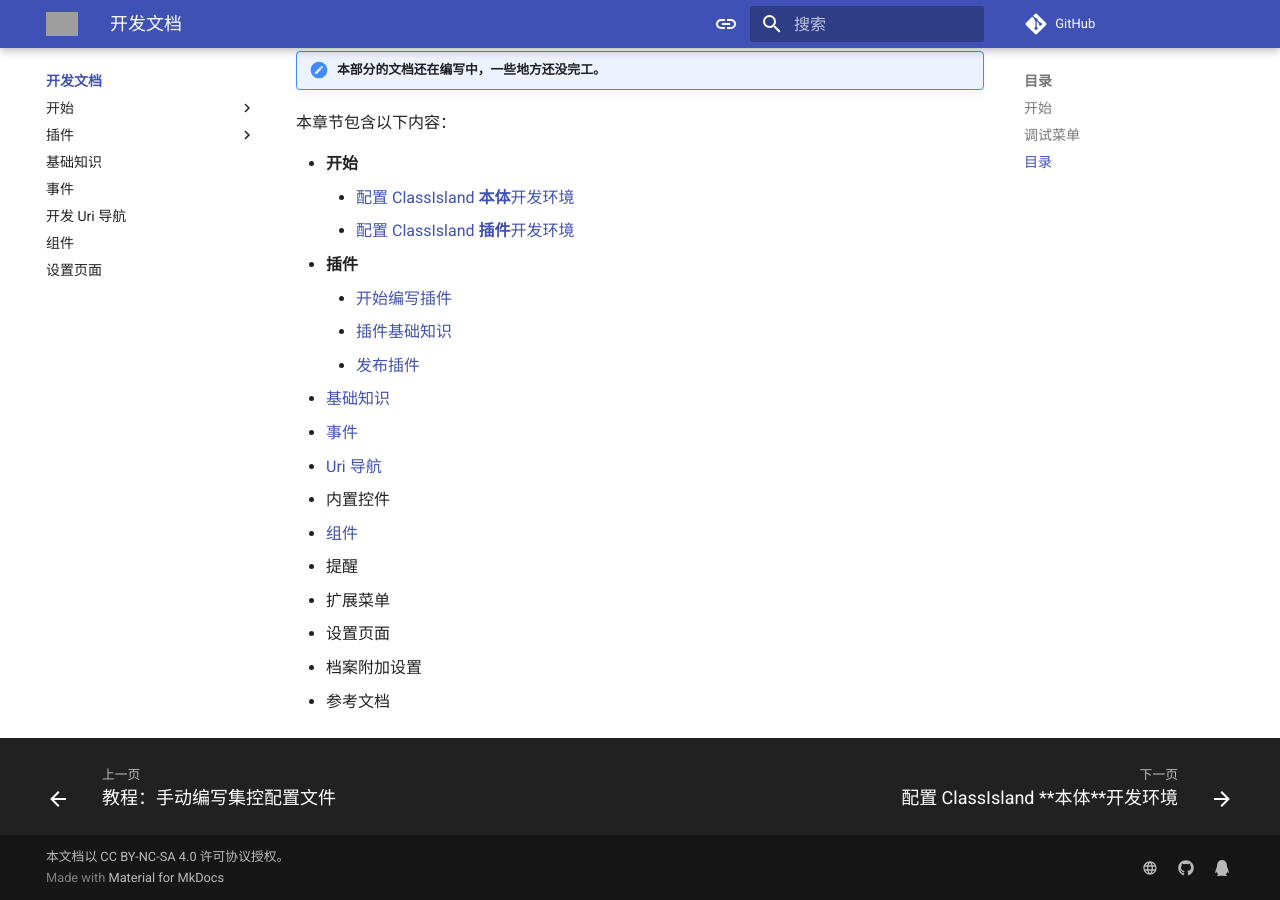
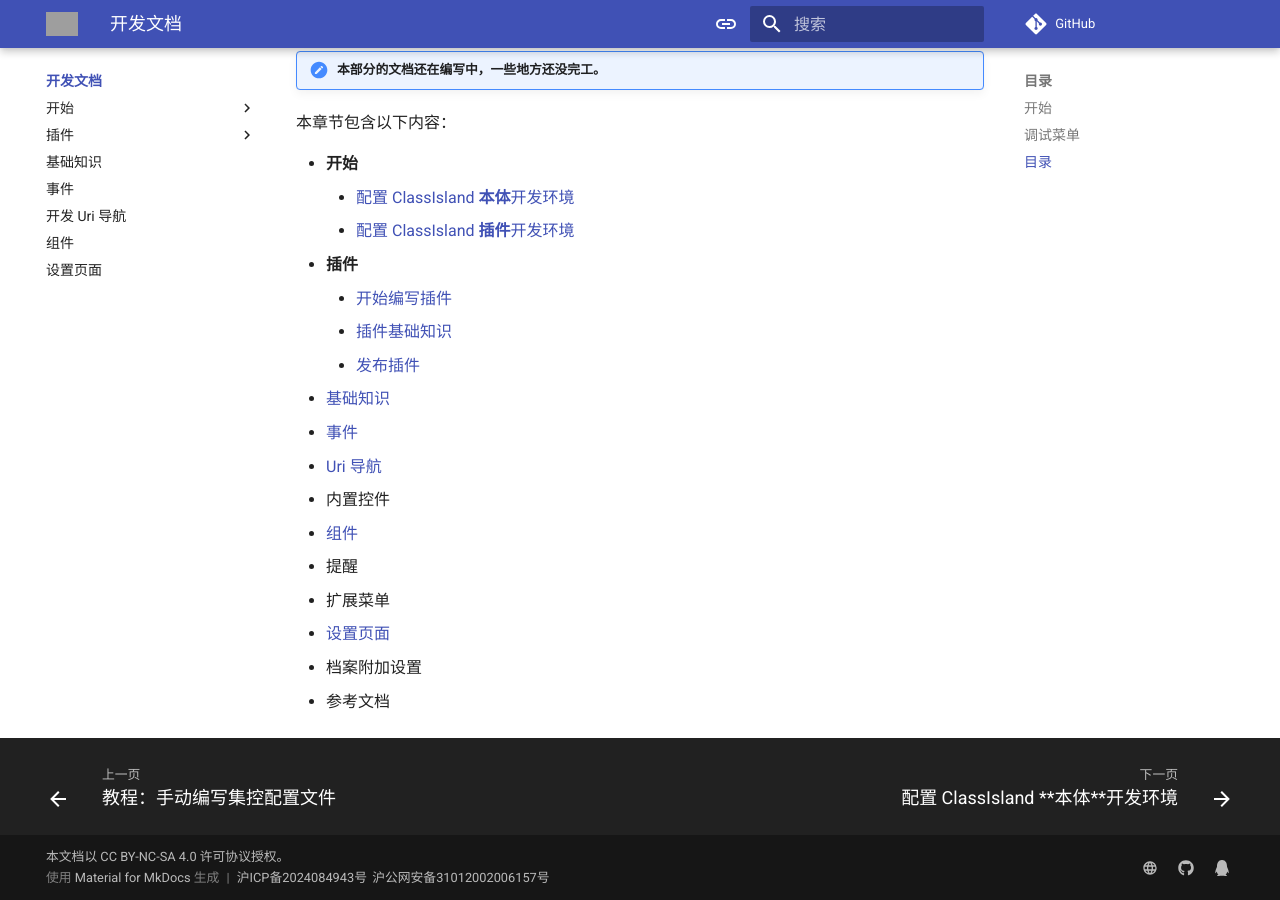
Before and after one commit to ClassIsland/classisland-docs, an MkDocs documentation site: the page built from docs/dev/index.md, in a window 1280 px wide and 900 px high, scrolled down 1162 px. Built offline with MkDocs 1.6.1 and Material for MkDocs 9.7.7, drawn with Linux system fonts in a browser that asks for light colours; comment, search, counter and statistics services are not loaded; grey boxes are pictures that could not be loaded.

Commit message:
添加备案信息

```diff
--- a/docs/dev/index.md
+++ b/docs/dev/index.md
@@ -50,6 +50,6 @@
 - [组件](components.md)
 - 提醒
 - 扩展菜单
-- 设置页面
+- [设置页面](settings-page.md)
 - 档案附加设置
 - 参考文档
--- /dev/null
+++ b/overrides/partials/copyright.html
@@ -0,0 +1,33 @@
+<div class="md-copyright">
+    {% if config.copyright %}
+      <div class="md-copyright__highlight">
+        {{ config.copyright }}
+      </div>
+    {% endif %}
+    {% if not config.extra.generator == false %}
+      使用
+      <a
+        href="https://squidfunk.github.io/mkdocs-material/"
+        target="_blank" rel="noopener"
+      >
+        Material for MkDocs
+      </a>
+      生成
+    {% endif %}
+    <span style="margin: 0 4px">
+      |
+    </span>
+    <!-- autocorrect-disable -->
+    <a
+      href="https://beian.miit.gov.cn/"
+      target="_blank"
+      rel="noopener">沪ICP备2024084943号
+    </a>
+    <a
+      href="https://beian.mps.gov.cn/#/query/webSearch"
+      target="_blank"
+      style="margin: 0 0 0 2px"
+      rel="noopener">沪公网安备31012002006157号
+    </a>
+    <!-- autocorrect-enable -->
+  </div>
```
Also changed, not shown: docs/app/troubleshooting.md (added, +3 -0 lines).
